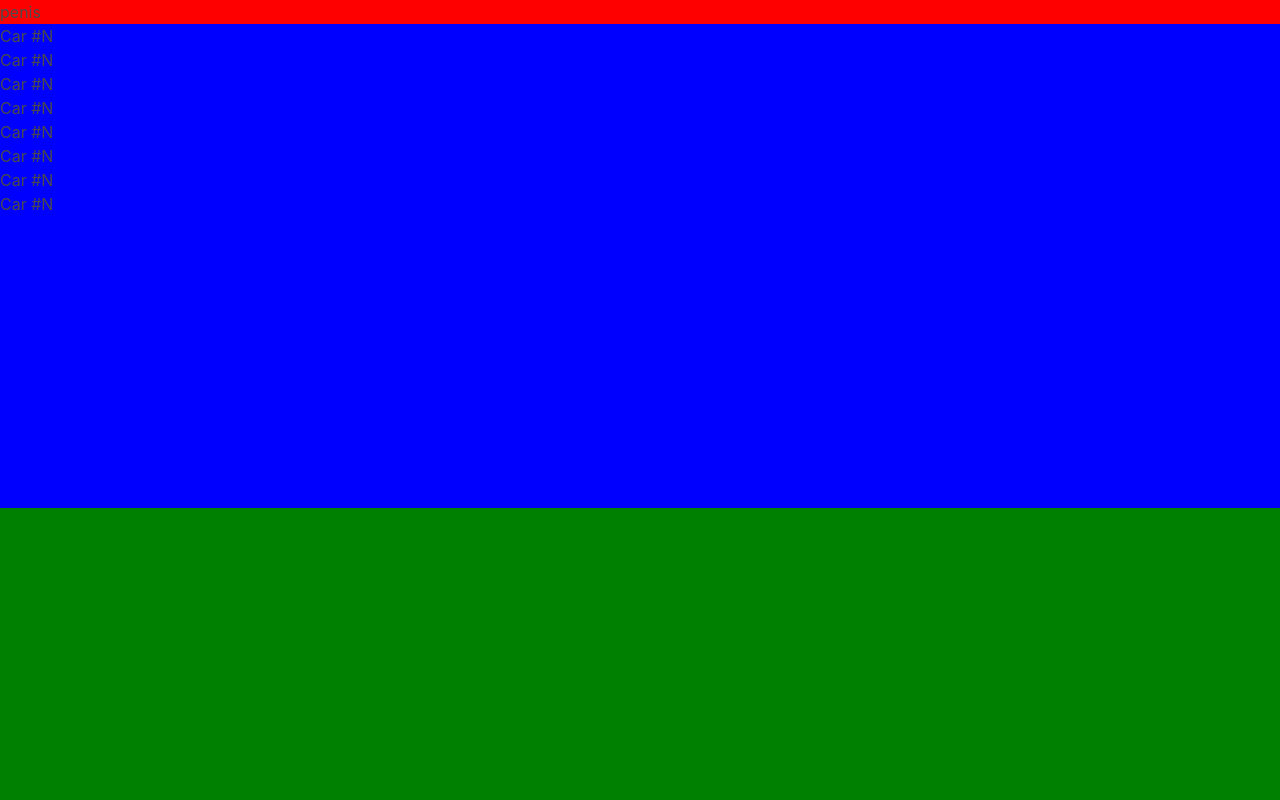
After one commit to pkage/illdrive.us, a Flask app: template app/templates/edit.html in a window 1280 px wide. The commit adds this page. Run offline with Flask 2, Linux system fonts and the light colour scheme; the template is opened without the code that fills it, so the values that code supplies are empty; parts of the project's set-up code (start-up, migrations or seed data) failed here and were passed over.

Commit message:
Add some MVP stuff

```diff
--- a/app/dashboard.py
+++ b/app/dashboard.py
@@ -11,4 +11,4 @@ bp = Blueprint('dashboard', __name__)
 
 @bp.route('/')
 def index():
-    return render_template('/index.html')
+    return render_template('/edit.html')
--- /dev/null
+++ b/app/static/style.css
@@ -0,0 +1,34 @@
+.fullpage {
+    width:  100vw;
+    height: 100vh;
+}
+
+.centered {
+    display: flex;
+    flex-direction: column;
+    align-items: center;
+    justify-content: center;
+}
+
+.layout {
+    display: flex;
+    flex-direction: row;
+    align-items: stretch;
+    justify-content: flex-start;
+}
+
+.layout--vertical {
+    flex-direction: column;
+}
+
+.topbar {
+    background-color: red;
+}
+.cars {
+    background-color: blue;
+    flex-grow: 1;
+}
+.unassigned {
+    background-color: green;
+    flex-grow: 1;
+}
--- a/app/templates/base.html
+++ b/app/templates/base.html
@@ -2,38 +2,16 @@
 
 <html>
     <head>
-        <title>{% block title %}Eventilator{% endblock %}</title>
+        <title>{% block title %}i'll drive us{% endblock %}</title>
         <link rel="stylesheet" href="https://use.fontawesome.com/releases/v5.7.2/css/all.css" integrity="sha384-fnmOCqbTlWIlj8LyTjo7mOUStjsKC4pOpQbqyi7RrhN7udi9RwhKkMHpvLbHG9Sr" crossorigin="anonymous">
         <link rel="icon" href="{{ url_for('static', filename='compsoc-icon.png') }}">
+        <link href="https://fonts.googleapis.com/css?family=Space+Mono:400,700&display=swap" rel="stylesheet">
         <link rel="stylesheet" href="{{ url_for('static', filename='bulma/bulma.css') }}">
         <link rel="stylesheet" href="{{ url_for('static', filename='style.css') }}">
     </head>
     <body>
         {% block content %}{% endblock %}
 
-        {#
-        <nav>
-            <h1><a href="{{ url_for('index') }}">Flaskr</a></h1>
-            <ul>
-                {% if g.user %}
-                <li><span>{{ g.user['username'] }}</span></li>
-                <li><a href="{{ url_for('auth.logout') }}">Log Out</a></li>
-                {% else %}
-                <li><a href="{{ url_for('auth.register') }}">Register</a></li>
-                <li><a href="{{ url_for('auth.login') }}">Log In</a></li>
-                {% endif %}
-            </ul>
-        </nav>
-        <section class="content">
-            <header>
-                {% block header %}{% endblock %}
-            </header>
-            {% for message in get_flashed_messages() %}
-            <div class="flash">{{ message }}</div>
-            {% endfor %}
-            {% block content %}{% endblock %}
-        </section>
-        #}
         {% block js %}{% endblock %}
     </body>
 </html>
--- /dev/null
+++ b/app/templates/edit.html
@@ -0,0 +1,45 @@
+{% extends 'base.html' %}
+
+{% block content %}
+<div class="fullpage layout layout--vertical">
+
+<div class="topbar"> penis </div>
+<div class="cars">
+    <div class="car">
+        <h2>Car #N</h2>
+        <div class="car__dropzone"></div>
+    </div>
+    <div class="car">
+        <h2>Car #N</h2>
+        <div class="car__dropzone"></div>
+    </div>
+    <div class="car">
+        <h2>Car #N</h2>
+        <div class="car__dropzone"></div>
+    </div>
+    <div class="car">
+        <h2>Car #N</h2>
+        <div class="car__dropzone"></div>
+    </div>
+    <div class="car">
+        <h2>Car #N</h2>
+        <div class="car__dropzone"></div>
+    </div>
+    <div class="car">
+        <h2>Car #N</h2>
+        <div class="car__dropzone"></div>
+    </div>
+    <div class="car">
+        <h2>Car #N</h2>
+        <div class="car__dropzone"></div>
+    </div>
+    <div class="car">
+        <h2>Car #N</h2>
+        <div class="car__dropzone"></div>
+    </div>
+
+</div>
+<div class="unassigned"></div>
+
+</div>
+{% endblock %}
--- a/app/templates/index.html
+++ b/app/templates/index.html
@@ -1,8 +1,7 @@
 {% extends 'base.html' %}
 
 {% block content %}
-<div class="fullpage unauthenticated">
-    <h1>eventilator</h1>
-    <a href="{{ url_for('auth.login') }}">login <i class="fas fa-arrow-right"></i></a>
+<div class="fullpage">
+    <h1>illdrive.us</h1>
 </div>
 {% endblock %}
```
